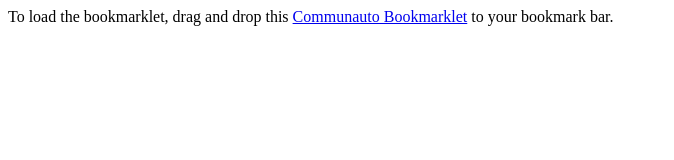
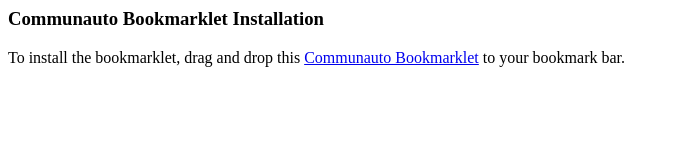
Before and after one commit to jimleroyer/communauto-bookmarklet, a plain HTML site: page index.html in a window 1280 px wide. Shown: the whole page, without its empty margins (0-674 px from the left). Drawn offline with Linux system fonts and the light colour scheme.

Commit message:
Few modifications on the installation instruction.

```diff
--- a/index.html
+++ b/index.html
@@ -2,7 +2,8 @@
 <head><title>Installation for the Communauto bookmarklet</title></head>
 <body>
 <div id="linkster">
-  <p>To load the bookmarklet, drag and drop this
+  <h3>Communauto Bookmarklet Installation</h3>
+  <p>To install the bookmarklet, drag and drop this
     <script type="text/javascript">// <![CDATA[
     var linkster = "javascript:(function(){var head=document.getElementsByTagName('head')[0],script=document.createElement('script');script.type='text/javascript';script.src='https://raw.github.com/jimleroyer/communauto-bookmarklet/master/src/show-car-id.js?' + Math.floor(Math.random()*99999);head.appendChild(script);})(); void 0";
     linkster = '<a href="' + linkster + '">Communauto Bookmarklet</a>';
```
